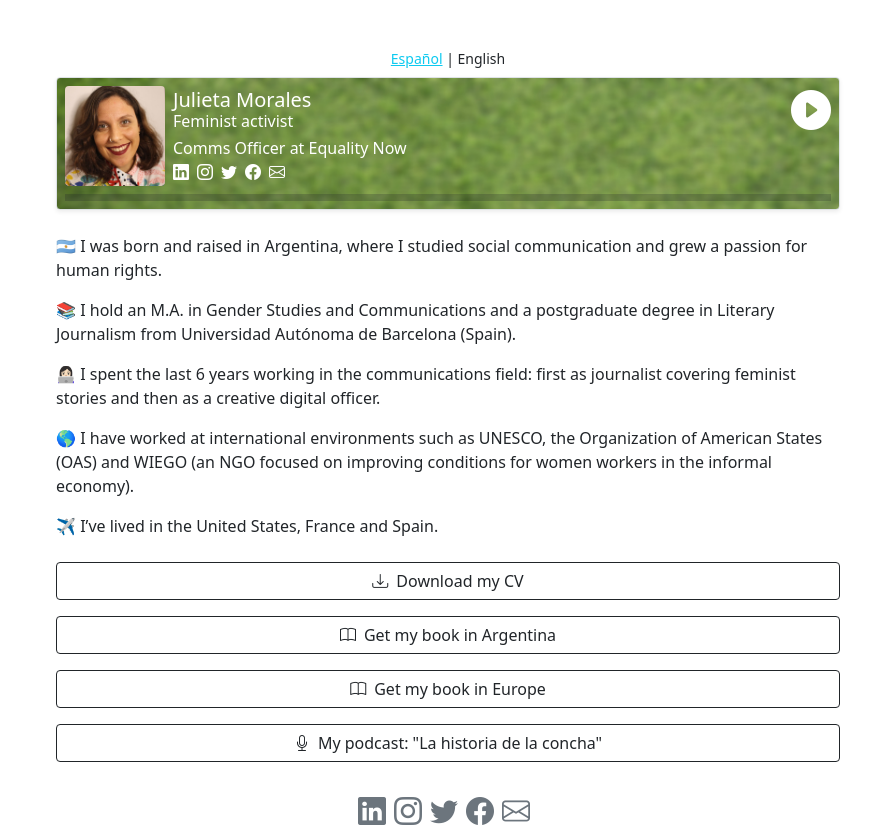
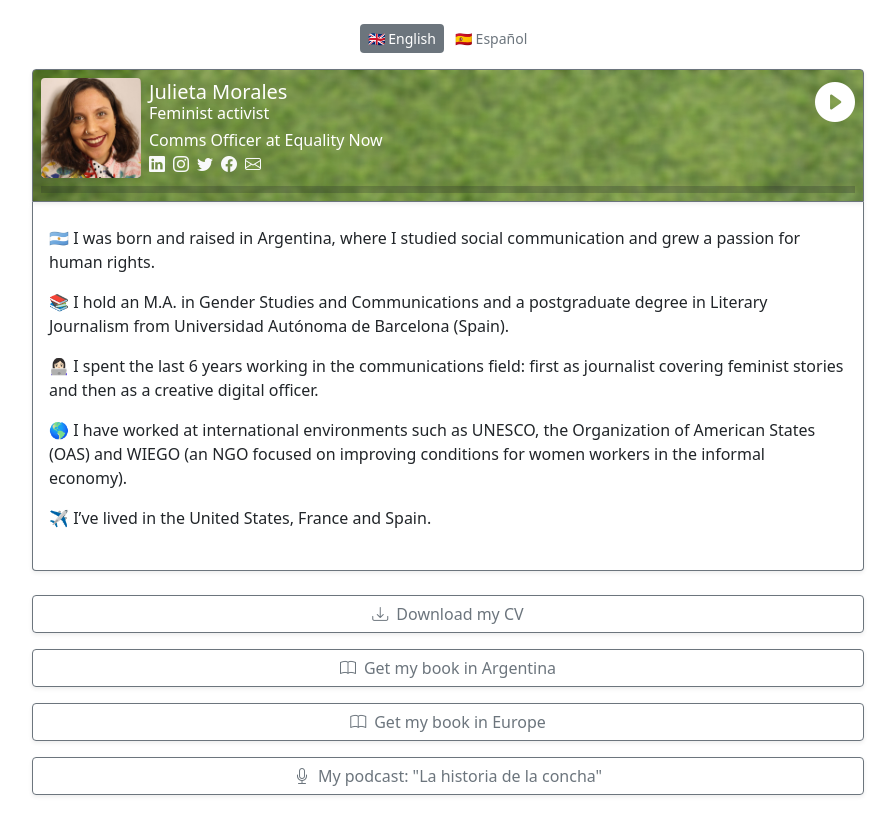
Before and after one commit to omirete/julietamorales.com, a React (Create React App) app: page / in a window 1280 px wide. Shown: the top 827 px of the page, without its empty margins (192-1087 px from the left). Built offline with nearby package versions, Linux system fonts and the light colour scheme.

Commit message:
general improvements

```diff
--- a/src/App.tsx
+++ b/src/App.tsx
@@ -12,7 +12,7 @@ function App() {
   return (
     <LangContext.Provider value={language}>
       <div className="w-100 row g-0 py-4 px-3 justify-content-center">
-        <div className="mb-4 col-sm-12 col-md-10 col-lg-8 p-4">
+        <div className="col-sm-12 col-md-10 col-lg-8">
           <LanguageSelector setLanguage={setLanguage} />
           <Header />
           <About />
--- a/src/components/LanguageSelector/index.tsx
+++ b/src/components/LanguageSelector/index.tsx
@@ -1,36 +1,38 @@
 import { Dispatch, Fragment, SetStateAction, useContext } from 'react'
-import LangContext from '../../contexts/LangContext'
-import en from '../../lang/en'
-import es from '../../lang/es'
+import LangContext, { availableLanguages } from '../../contexts/LangContext'
 
 export interface LanguageSelectorProps {
-  setLanguage: Dispatch<SetStateAction<typeof en>>
+  setLanguage: Dispatch<SetStateAction<typeof availableLanguages[0]>>
 }
 
 const LanguageSelector: React.FC<LanguageSelectorProps> = ({ setLanguage }) => {
   const lang = useContext(LangContext)
   return (
     <div className="d-flex justify-content-center">
-      <small>
-        {lang._current === 'en' && (
-          <Fragment>
-            <a href="/" className="text-info" onClick={() => setLanguage(es)}>
-              Español
-            </a>
-            <span> </span>|<span> </span>
-            English
-          </Fragment>
-        )}
-        {lang._current === 'es' && (
-          <Fragment>
-            Español
-            <span> </span>|<span> </span>
-            <a href="/" className="text-info" onClick={() => setLanguage(en)}>
-              English
-            </a>
-          </Fragment>
-        )}
-      </small>
+        <div
+          className="btn-group ps-1"
+          role="group"
+          aria-label="Basic radio toggle button group"
+        >
+          {availableLanguages.map((avLang) =>
+            <Fragment>
+              <input
+                type="radio"
+                className="btn-check"
+                id={`btn-lang-${avLang._code}`}
+                autoComplete="off"
+                checked={lang._code === avLang._code}
+                onClick={() => setLanguage(avLang)}
+              />
+              <label
+                className="btn btn-sm btn-outline-secondary border-0 rounded shadow-none me-1"
+                htmlFor={`btn-lang-${avLang._code}`}
+              >
+                {avLang._flag} {avLang._name}
+              </label>
+            </Fragment>
+          )}
+        </div>
     </div>
   )
 }
--- a/src/components/SocialRow/index.tsx
+++ b/src/components/SocialRow/index.tsx
@@ -5,52 +5,48 @@ export interface SocialRowProps extends HTMLProps<HTMLDivElement> {
   iconClassName?: string
 }
 
-const SocialRow: React.FC<SocialRowProps> = ({
-  iconClassName,
-  ...props
-}) => {
+const SocialNetworks = [
+  {
+    description: 'linkedin',
+    href: 'https://www.linkedin.com/in/julietamo/',
+    iconClass: 'bi-linkedin',
+  },
+  {
+    description: 'instagram',
+    href: 'https://www.instagram.com/julieta_morales/',
+    iconClass: 'bi-instagram',
+  },
+  {
+    description: 'twitter',
+    href: 'https://twitter.com/femininja___',
+    iconClass: 'bi-twitter',
+  },
+  {
+    description: 'facebook',
+    href: 'https://www.facebook.com/JulietaMo',
+    iconClass: 'bi-facebook',
+  },
+  {
+    description: 'mail',
+    href: 'https://www.linkedin.com/in/julietamo/',
+    iconClass: 'bi-envelope',
+  },
+]
+
+const SocialRow: React.FC<SocialRowProps> = ({ iconClassName, ...props }) => {
   return (
     <div {...props}>
+      {SocialNetworks.map((sn) => (
         <ActionButton
-        href="https://www.linkedin.com/in/julietamo/"
-        iconClass="bi-linkedin"
+          href={sn.href}
+          iconClass={sn.iconClass}
           text=""
           role="button"
           target="_blank"
           className={iconClassName}
+          label={sn.description}
         />
-      <ActionButton
-        href="https://www.instagram.com/julieta_morales/"
-        iconClass="bi-instagram"
-        text=""
-        role="button"
-        target="_blank"
-        className={iconClassName}
-      />
-      <ActionButton
-        href="https://twitter.com/femininja___"
-        iconClass="bi-twitter"
-        text=""
-        role="button"
-        target="_blank"
-        className={iconClassName}
-      />
-      <ActionButton
-        href="https://www.facebook.com/JulietaMo"
-        iconClass="bi-facebook"
-        text=""
-        role="button"
-        target="_blank"
-        className={iconClassName}
-      />
-      <ActionButton
-        href="mailto:contact@julietamorales.com"
-        iconClass="bi-envelope"
-        text=""
-        role="button"
-        target="_blank"
-        className={iconClassName}
-      />
+      ))}
     </div>
   )
 }
--- a/src/contexts/LangContext.tsx
+++ b/src/contexts/LangContext.tsx
@@ -1,6 +1,9 @@
-import React from "react"
-import en from "../lang/en"
+import React from 'react'
+import en from '../lang/en'
+import es from '../lang/es'
 
 const LangContext = React.createContext(en)
 
+export const availableLanguages = [en, es]
+
 export default LangContext
--- a/src/custom.scss
+++ b/src/custom.scss
@@ -20,6 +20,8 @@
 @import "../node_modules/bootstrap/scss/grid";
 @import "../node_modules/bootstrap/scss/helpers";
 @import "../node_modules/bootstrap/scss/buttons";
+@import "../node_modules/bootstrap/scss/button-group";
+@import "../node_modules/bootstrap/scss/forms";
 @import "../node_modules/bootstrap-icons/font/bootstrap-icons.scss";
 
 // 5. Optionally include utilities API last to generate classes based on the Sass map in `_utilities.scss`
@@ -31,10 +33,19 @@
 }
 
 .app-background {
-    // background: linear-gradient(30deg, rgba(255,0,0,1) 0%, rgba(255,154,0,1) 10%, rgba(208,222,33,1) 20%, rgba(79,220,74,1) 30%, rgba(63,218,216,1) 40%, rgba(47,201,226,1) 50%, rgba(28,127,238,1) 60%, rgba(95,21,242,1) 70%, rgba(186,12,248,1) 80%, rgba(251,7,217,1) 90%, rgba(255,0,0,1) 100%);
     background-image: url('images/grass_blur30.jpg');
-    // background-repeat: repeat;
     background-size: 110%;
-    filter: blur(.2)
-    // background: linear-gradient(60deg, rgba(12,98,41,1) 0%, rgba(12,98,41,0.907236222125569) 35%, rgba(12,98,41,0.7979925246465773) 100%);
+    filter: blur(.2);
 }
+
+.hover-shadow:hover {
+    box-shadow: $box-shadow;
+}
+
+.hover-shadow-sm:hover {
+    box-shadow: $box-shadow-sm;
+}
+
+.hover-primary:hover {
+    color: "#ff00ff" !important;
+}
--- a/src/lang/en/index.tsx
+++ b/src/lang/en/index.tsx
@@ -1,5 +1,7 @@
 const en = {
-  _current: 'en',
+  _code: 'en',
+  _name: 'English',
+  _flag: '🇬🇧',
   profile_card_subtitle: 'Feminist activist',
   profile_card_job_title: 'Comms Officer at Equality Now',
   download_cv: 'Download my CV',
--- a/src/lang/es/index.tsx
+++ b/src/lang/es/index.tsx
@@ -1,5 +1,7 @@
 const es = {
-  _current: 'es',
+  _code: 'es',
+  _name: 'Español',
+  _flag: '🇪🇸',
   profile_card_subtitle: 'Activista feminista',
   profile_card_job_title: 'Oficial de comunicación en Equality Now',
   download_cv: 'Descarga mi CV',
--- a/src/sections/About/index.tsx
+++ b/src/sections/About/index.tsx
@@ -4,7 +4,7 @@ import LangContext from '../../contexts/LangContext'
 const About: React.FC = () => {
   const lang = useContext(LangContext)
   return (
-    <div className="mt-4">
+    <div className="mt-0 px-3 py-4 border border-secondary rounded-bottom border-top-0 shadow-sm">
       <p>{lang.about_1}</p>
       <p>{lang.about_2}</p>
       <p>{lang.about_3}</p>
--- a/src/sections/ActionButtons/index.tsx
+++ b/src/sections/ActionButtons/index.tsx
@@ -4,12 +4,14 @@ import LangContext from '../../contexts/LangContext'
 
 const ActionButtons: React.FC = () => {
   const lang = useContext(LangContext)
+  let btnClasses = "btn btn-secondary mb-3 shadow-sm"
+  btnClasses = "btn btn-outline-secondary mb-3 shadow-sm"
   return (
     <div className="d-flex flex-column mt-4">
       <ActionButton
         href={lang.download_cv_link}
         download={lang.download_cv_link}
-        className="btn btn-outline-dark mb-3"
+        className={btnClasses}
         text={lang.download_cv}
         iconClass="bi-download"
         role="button"
@@ -17,7 +19,7 @@ const ActionButtons: React.FC = () => {
       />
       <ActionButton
         href="https://articulo.mercadolibre.com.ar/mla-1122176278-libro-santa-carolina-julieta-morales-_jm"
-        className="btn btn-outline-dark mb-3"
+        className={btnClasses}
         text={lang.get_my_book_arg}
         iconClass="bi-book"
         role="button"
@@ -25,7 +27,7 @@ const ActionButtons: React.FC = () => {
       />
       <ActionButton
         href="https://www.casadellibro.com/libro-santa-carolina/9788497439299/12350828"
-        className="btn btn-outline-dark mb-3"
+        className={btnClasses}
         text={lang.get_my_book_eu}
         iconClass="bi-book"
         role="button"
@@ -33,7 +35,7 @@ const ActionButtons: React.FC = () => {
       />
       <ActionButton
         href="https://lahistoriadelaconcha.com.ar/"
-        className="btn btn-outline-dark mb-3"
+        className={btnClasses}
         text={lang.my_podcast}
         iconClass="bi-mic"
         role="button"
--- a/src/sections/Header/index.tsx
+++ b/src/sections/Header/index.tsx
@@ -9,7 +9,7 @@ const Header: React.FC = () => {
     <AudioPlayer
       title="Escuchame!"
       url="https://file-examples-com.github.io/uploads/2017/11/file_example_MP3_700KB.mp3"
-      className="mt-2 shadow-sm border rounded text-white app-background"
+      className="mt-3 shadow-sm border border-secondary rounded-top text-white app-background"
       // style={{backgroundColor: '#0c6229'}}
     >
       <div className="d-flex flex-row align-items-center">
@@ -25,7 +25,7 @@ const Header: React.FC = () => {
           <h6 className="mb-1">{lang.profile_card_subtitle}</h6>
           <p className="mb-0">{lang.profile_card_job_title}</p>
           <div className="mt-0">
-            <SocialRow iconClassName="text-white" />
+            <SocialRow iconClassName="link-light" />
           </div>
         </div>
       </div>
```
Also changed, not shown: src/components/LanguageSelectorOld/index.tsx (added, +38 -0 lines). Lines whose indentation alone changed are shown as unchanged.
